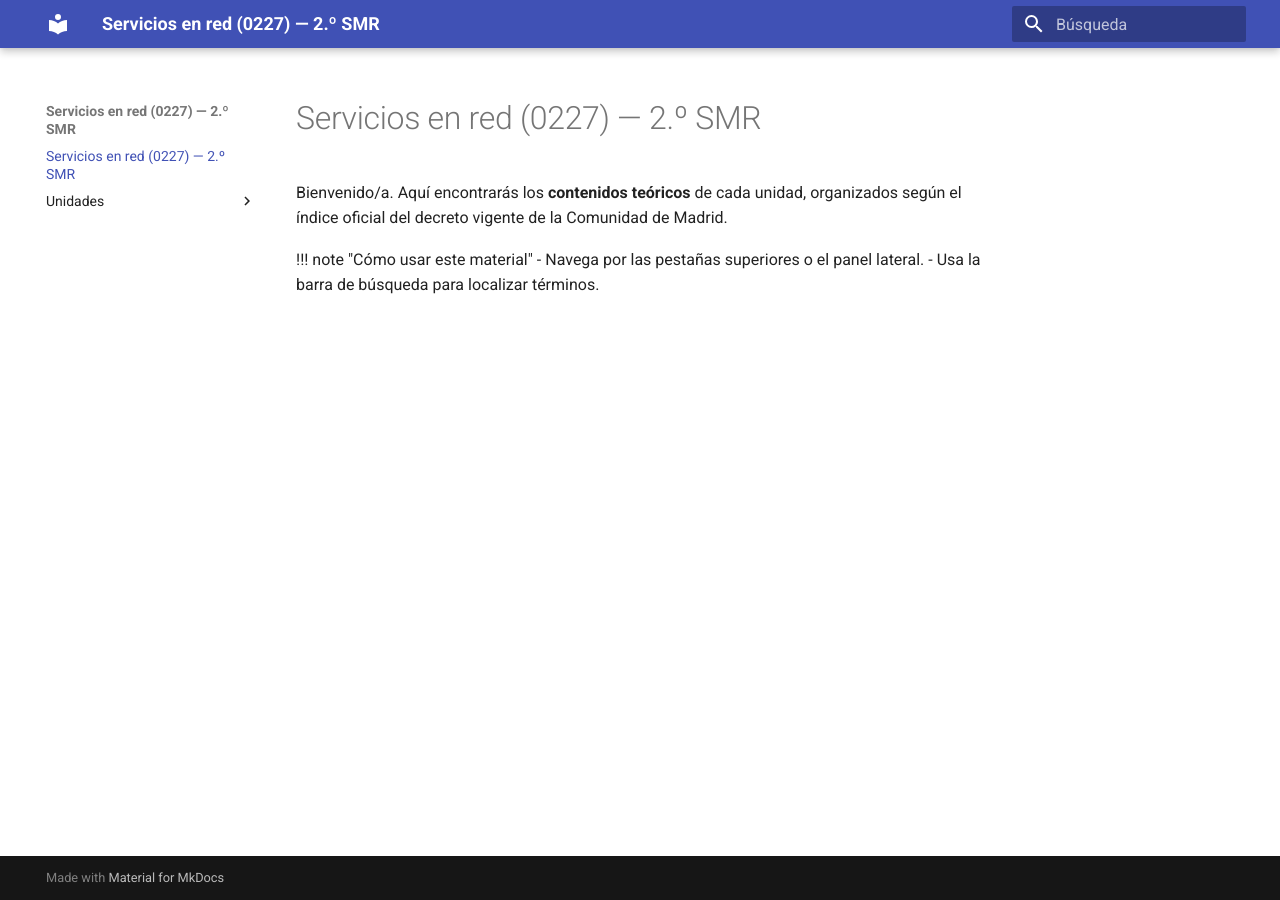
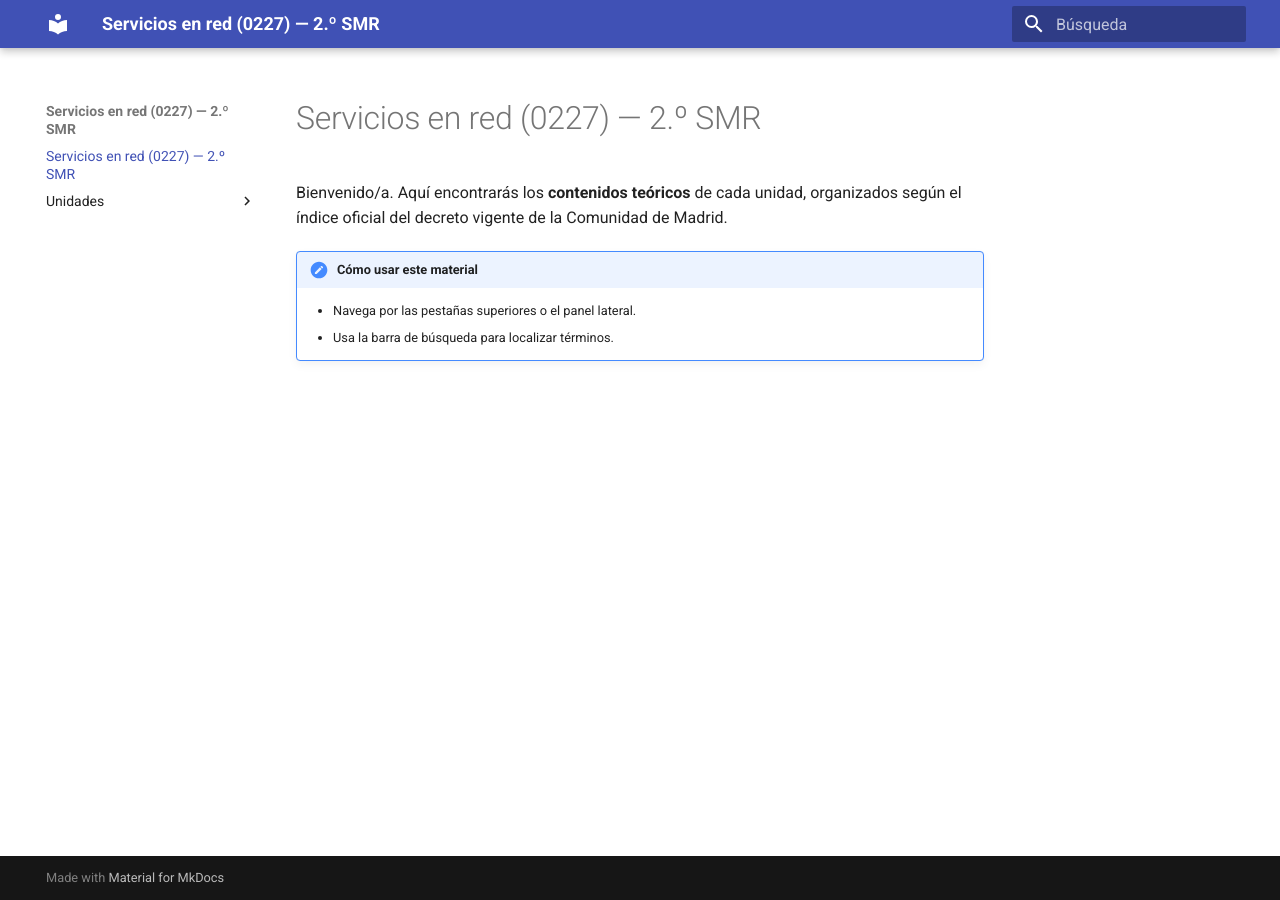
Before and after one commit to joseluis-m/smr-servicios-en-red, an MkDocs documentation site: the page built from docs/index.md, in a window 1280 px wide. Built offline with MkDocs 1.6.1 and Material for MkDocs 9.7.7, drawn with Linux system fonts in a browser that asks for light colours; part of the change alters nothing that is shown.

Commit message:
Update mkdocs.yml

```diff
--- a/mkdocs.yml
+++ b/mkdocs.yml
@@ -1,7 +1,16 @@
 site_name: Servicios en red (0227) — 2.º SMR
 site_url: https://joseluis-m.github.io/smr-servicios-en-red/
+
 theme:
   name: material
   language: es
+
+markdown_extensions:
+  - tables
+  - admonition
+  - pymdownx.tasklist:
+      custom_checkbox: true
+      clickable_checkbox: true
+
 plugins:
   - search
```
